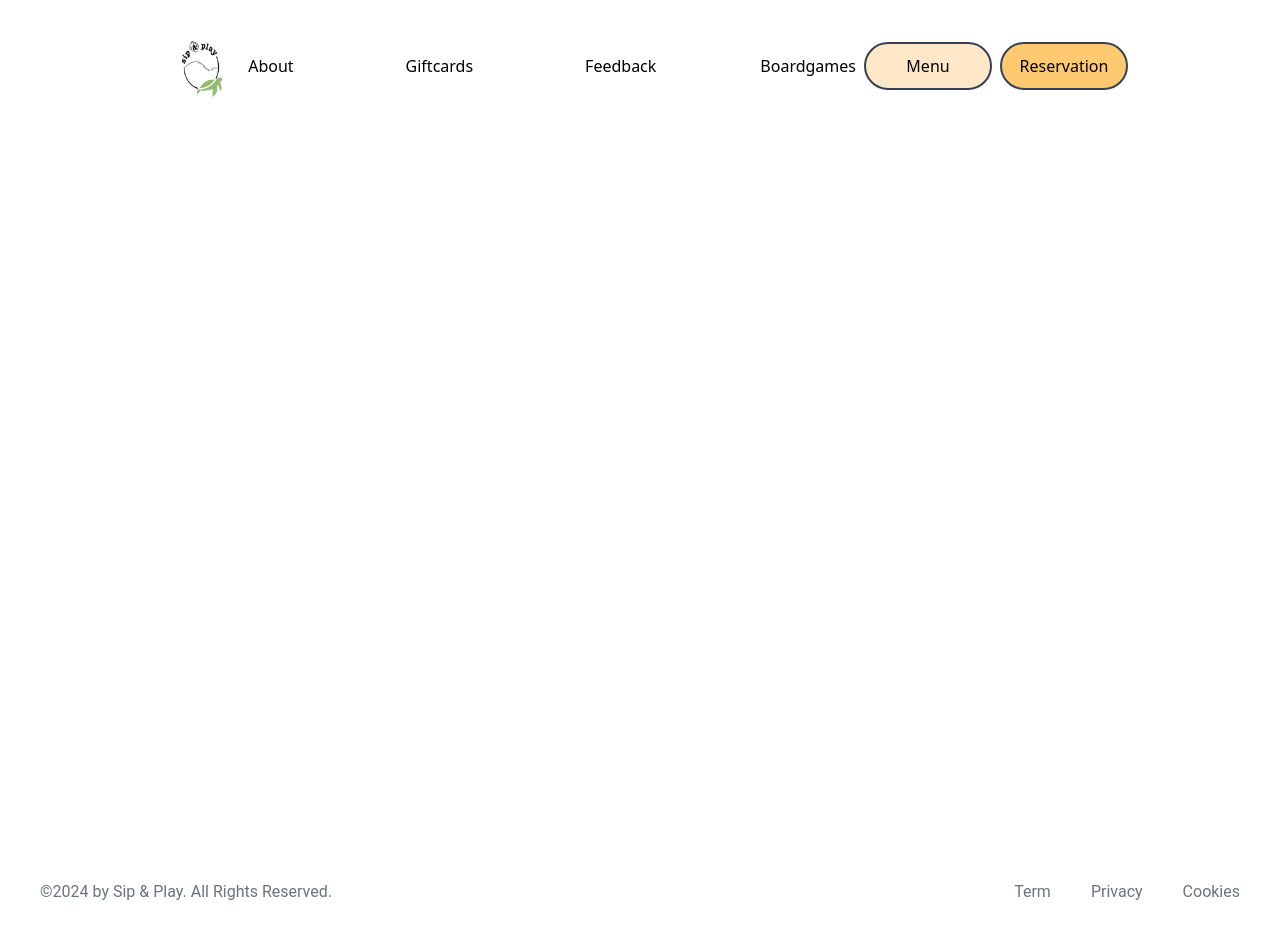
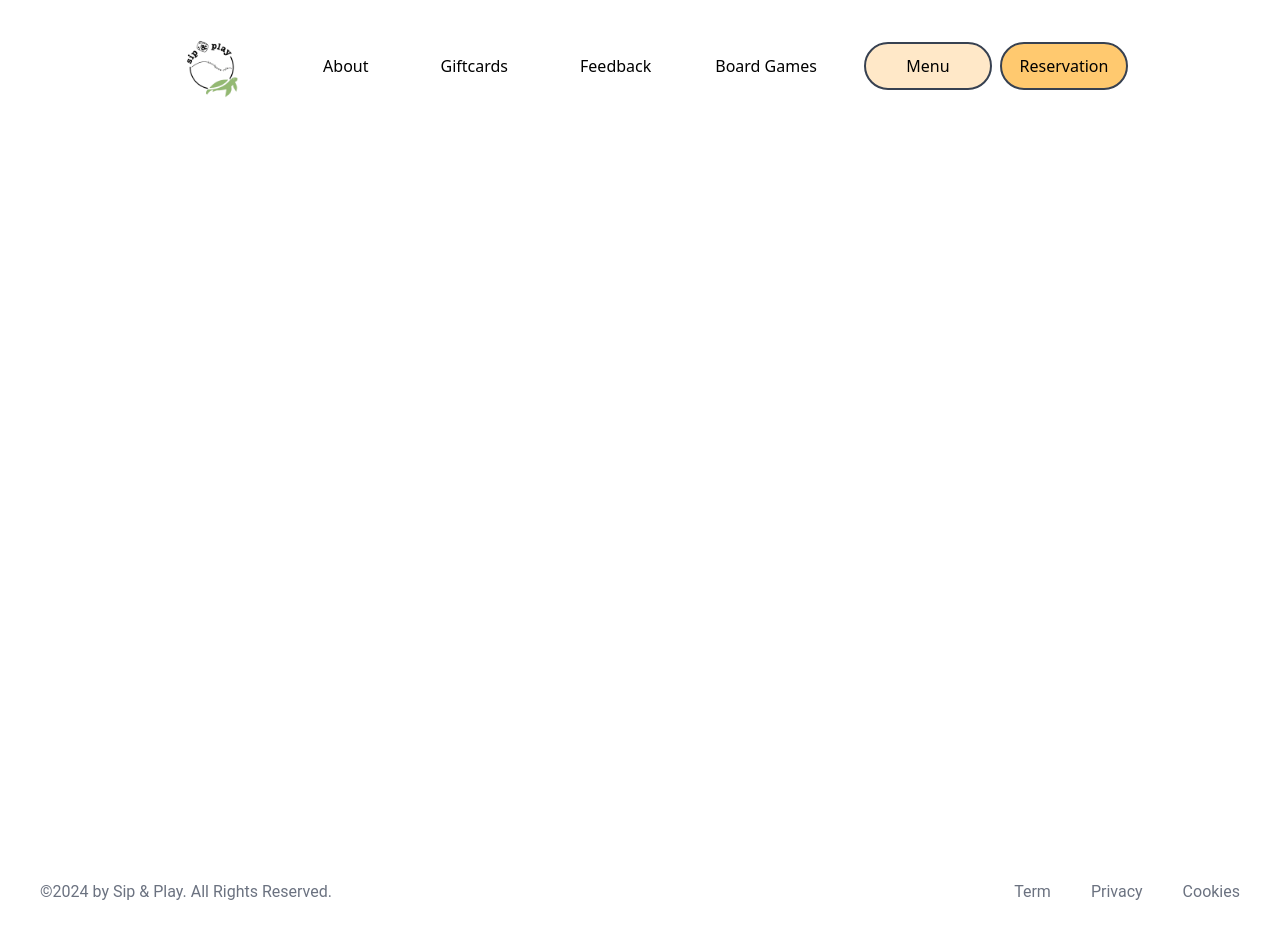
Before and after one commit to LuaanNguyen/Board-Game-Cafe-Website, a React (Vite) app: page /press in a window 1280 px wide. Built offline with nearby package versions, Linux system fonts and the light colour scheme; no server answers; a web font is replaced by a local one.

Commit message:
Finished Mobile Responsiveness 📲

```diff
--- a/src/App.jsx
+++ b/src/App.jsx
@@ -31,7 +31,7 @@ function App() {
             <Route path="/" element={<Home />} />
             <Route path="/about" element={<About />} />
             <Route path="/mtgschedule" element={<MTGSchedule />} />
-            <Route path="/menu" element={<Menu />} />
+            <Route path="/press" element={<Press />} />
             {/* <Route path="/giftcards" element={<Giftcards />} /> */}
             <Route path="/feedback" element={<Feedback />} />
             <Route path="/press" element={<Press />} />
--- a/src/Home.jsx
+++ b/src/Home.jsx
@@ -24,7 +24,7 @@ function Home() {
     <section className="w-[100vw] mt-44 max-md:mt-24 max-lg:px-10 px-40">
       <div className="flex max-md:flex-row gap-10 max-md:grid-cols-1 items-center justify-center w-full">
         <div className="max-w-screen-sm text-left">
-          <h1 className="font-bold text-10xl lg:text-7xl mb-2 text-darkGreenAccent ">
+          <h1 className="font-bold text-8xl max-md:text-6xl mb-2 text-darkGreenAccent ">
             {" "}
             Sip & Play{" "}
           </h1>
--- a/src/components/Navbar.jsx
+++ b/src/components/Navbar.jsx
@@ -24,7 +24,7 @@ function Navbar() {
             className="h-[100px] mx-2 bg-transparent"
           ></img>
         </Link>
-        <div className="flex gap-20 items-center">
+        <div className="flex gap-10 items-center">
           <Link
             to="/about"
             className="hover:bg-orangeLight hover:rounded-full px-4 py-2"
@@ -38,10 +38,10 @@ function Navbar() {
             MTG schedule
           </Link> */}
           {/* <Link
-            to="/menu"
+            to="/press"
             className="hover:bg-orangeLight hover:rounded-full p-2"
           >
-            Menu
+            Press
           </Link> */}
           <Link
             to="https://squareup.com/gift/SWP5P3242C38Q/order"
@@ -59,7 +59,7 @@ function Navbar() {
             to="https://docs.google.com/spreadsheets/d/1-TOvwUh-ziCB6QmLYvQlxtXuBd-aGiiO72GWAasby8o/edit"
             className="hover:bg-orangeLight hover:rounded-full p-2"
           >
-            Boardgames
+            Board Games
           </Link>
         </div>
 
@@ -109,16 +109,7 @@ function OpenedMobileNavbar() {
         About
       </Link>
       <Link
-        to="/mtgschedule"
-        className="hover:bg-orangeLight hover:rounded-lg p-2"
-      >
-        MTG schedule
-      </Link>
-      <Link to="/menu" className="hover:bg-orangeLight hover:rounded-lg p-2">
-        Menu
-      </Link>
-      <Link
-        to="/giftcards"
+        to="https://squareup.com/gift/SWP5P3242C38Q/order"
         className="hover:bg-orangeLight hover:rounded-lg p-2"
       >
         Giftcards
@@ -129,8 +120,11 @@ function OpenedMobileNavbar() {
       >
         Feedback
       </Link>
-      <Link to="/press" className="hover:bg-orangeLight hover:rounded-lg p-2">
-        Press
+      <Link
+        to="https://docs.google.com/spreadsheets/d/1-TOvwUh-ziCB6QmLYvQlxtXuBd-aGiiO72GWAasby8o/edit"
+        className="hover:bg-orangeLight hover:rounded-lg p-2"
+      >
+        Board Games
       </Link>
       <div className="flex gap-2 items-center justify-center">
         <div className="flex items-center justify-center w-32 h-12 rounded-full p-2 border-2 border-gray-600 bg-orangePale hover:bg-orangeVeryPale">
--- a/src/components/Press.jsx
+++ b/src/components/Press.jsx
@@ -1,5 +1,7 @@
 function Press() {
-  return <div className="w-[100vw] h-[100vh]"></div>;
+  return (
+    <div className="w-[100vw] h-[100vh] mt-30">{/* <h1>Newsletter</h1> */}</div>
+  );
 }
 
 export default Press;
```
